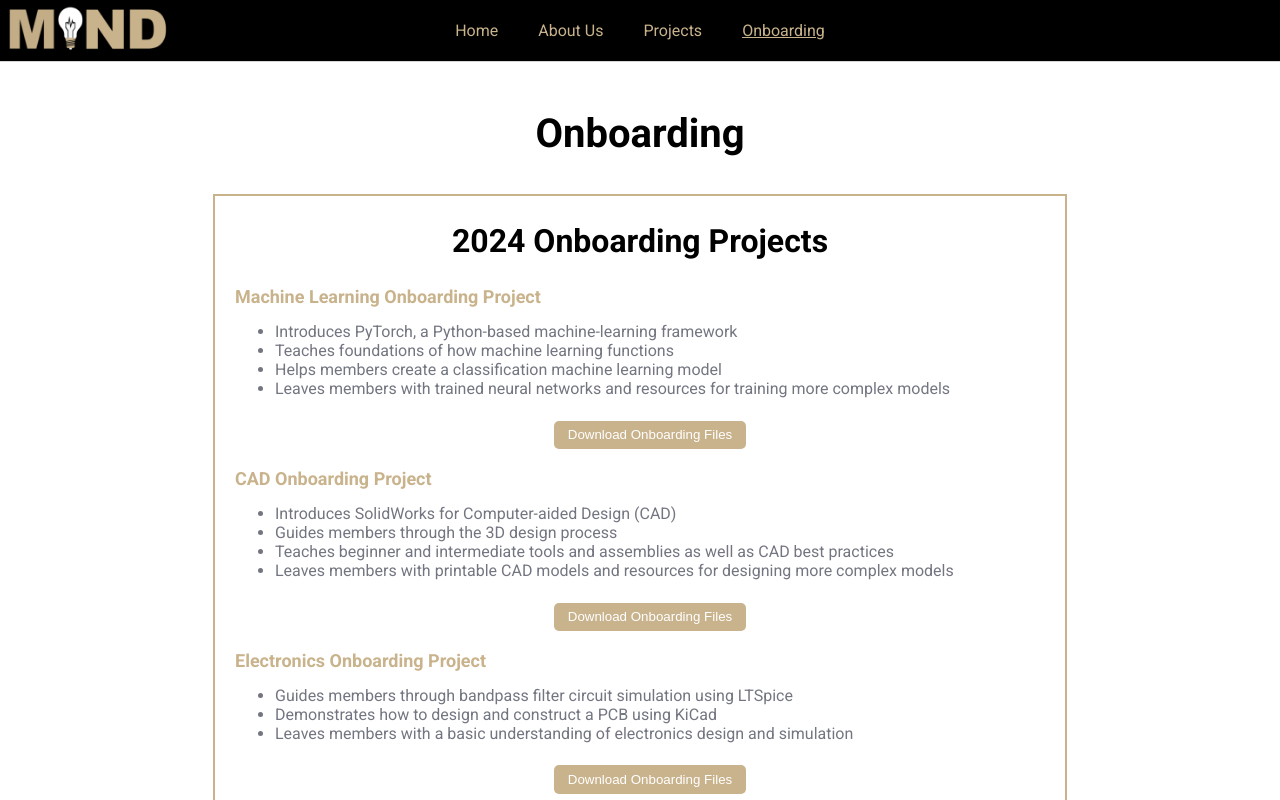
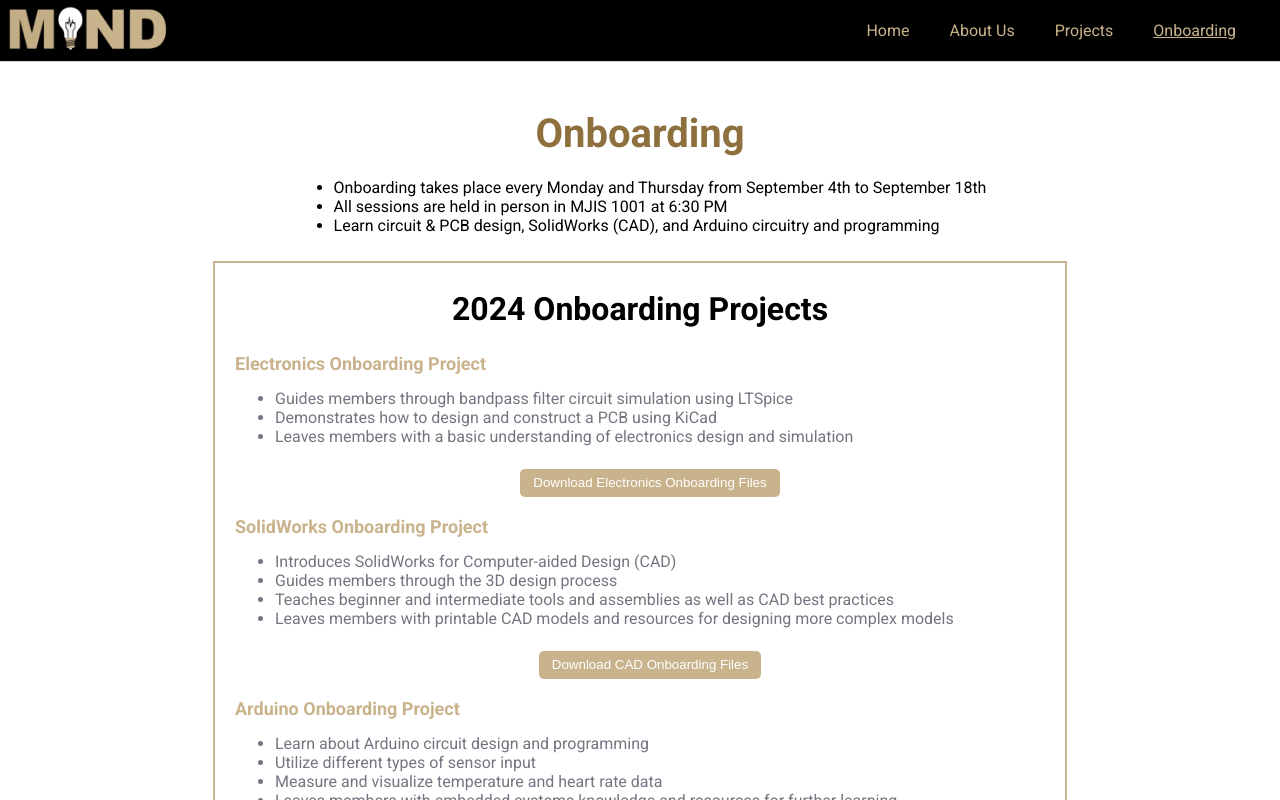
Before and after one commit to PurdueMind/PurdueMind.github.io, a React (Create React App) app: page /Onboarding in a window 1280 px wide. Shown: the top 800 px of the page. Built offline with nearby package versions, Linux system fonts and the light colour scheme.

Commit message:
Pre-onboarding update

```diff
--- a/public/index.html
+++ b/public/index.html
@@ -25,6 +25,7 @@
       Learn how to configure a non-root public URL by running `npm run build`.
     -->
     <title>Purdue MIND</title>
+    <link rel="icon" href="%PUBLIC_URL%/MIND-Logo.png" />
   </head>
   <body>
     <noscript>You need to enable JavaScript to run this app.</noscript>
--- a/src/navbar/Navbar.css
+++ b/src/navbar/Navbar.css
@@ -17,7 +17,7 @@
   display: flex;
   position: relative;
 
-  justify-content: center;
+  justify-content: flex-end;
   align-items: center;
 
   top: 0px;
@@ -82,7 +82,8 @@
 #middle {
   flex: 2;
   height: 100%;
-  justify-content: center;
+  display: flex;
+  justify-content: flex-end;
 }
 
 #hamburger {
--- a/src/pages/home/HomePage.css
+++ b/src/pages/home/HomePage.css
@@ -1,3 +1,8 @@
+h1 {
+  color: #8e6f3e;
+  margin-bottom: 5px;
+}
+
 .homePage {
   display: flex;
   flex-direction: column;
@@ -18,7 +23,15 @@
 
 #homeHeader {
   margin-top: 20px;
-  margin-bottom: 20px;
+  margin-bottom: 5px;
+  padding: 5px;
+
+  text-align: center;
+}
+
+#imageContainer {
+  margin-top: 5px;
+  margin-bottom: 10px;
   padding: 5px;
 
   text-align: center;
--- a/src/pages/home/HomePage.js
+++ b/src/pages/home/HomePage.js
@@ -1,13 +1,14 @@
 import './HomePage.css';
 import '../../App.css';
-import ToDisplay from '../../assets/home/B-involved Fair Flyer.png'; // add your photo here (e.g. hero.jpg)
+import ToDisplay from '../../assets/home/Stryker-flyer.png'; // add your photo here (e.g. hero.jpg)
 
 export default function HomePage() {
   return (
     <div className='homePage'>
 
-      {/* Local hero image (put your image at src/assets/home/hero.jpg or change the import above) */}
-      <div id='heroImageContainer' style={{ display: 'flex', justifyContent: 'center', margin: '20px 0' }}>
+      <h1>Purdue MIND</h1>
+
+      <div id='imageContainer' style={{ display: 'flex', justifyContent: 'center'}}>
         <img
           src={ToDisplay}
           alt='Purdue MIND'
@@ -15,7 +16,8 @@ export default function HomePage() {
         />
       </div>
 
-      <h2 id='eventsTxt'>Upcoming Events</h2>
+      <h2 id='eventsTxt'>Calendar</h2>
+
       <iframe
           id='calendar' title='MIND Calendar'
           src='https://calendar.google.com/calendar/embed?src=purdueuniversitymind%40gmail.com&ctz=America%2FNew_York'
@@ -27,10 +29,6 @@ export default function HomePage() {
     </div>
   );
 };
+/*
 
-/*
-<div id='homeHeader'>
-        <h1>Purdue MIND</h1>
-        <p>The frontier of Medicine, Innovation, Networking, and Design</p>
-      </div>
 */
--- a/src/pages/onboarding/OnboardingPage.js
+++ b/src/pages/onboarding/OnboardingPage.js
@@ -21,6 +21,15 @@ export default function OnboardingPage() {
     return (
         <div className='OnboardingPage'>
             <h1 className='header'>Onboarding</h1>
+
+            <div className="onboardingInformation">
+                <ul>
+                    <li>Onboarding takes place every Monday and Thursday from September 4th to September 18th</li>
+                    <li>All sessions are held in person in MJIS 1001 at 6:30 PM</li>
+                    <li>Learn circuit & PCB design, SolidWorks (CAD), and Arduino circuitry and programming</li>
+                </ul>
+            </div>
+
             <div className='projectContainer'>
                 <h2 className="sectionHeader">{year} Onboarding Projects</h2>
                 {getProjects(projectList.projects)}
@@ -36,6 +45,7 @@ function getProjects(projects) {
         formattedProjects.push(<Project
             id={workshop.title}
             title={workshop.title}
+            buttonName={workshop.buttonName}
             description={workshop.description}
             downloadFile={fileList[workshop.id]}
             downloadFilename={workshop.filename}
--- a/src/pages/onboarding/Project.js
+++ b/src/pages/onboarding/Project.js
@@ -1,7 +1,7 @@
 import '../../App.css';
 import './Onboarding.css';
 
-export const DownloadButton = ({downloadFile, filename}) => {
+export const DownloadButton = ({downloadFile, filename, buttonName}) => {
     const handleDownload = () => {
         const link = document.createElement("a");
         link.href = downloadFile;
@@ -13,11 +13,11 @@ export const DownloadButton = ({downloadFile, filename}) => {
         document.body.removeChild(link);
     }
     return (
-        <button className="downloadButton" onClick={handleDownload}>Download Onboarding Files</button>
+        <button className="downloadButton" onClick={handleDownload}>{buttonName}</button>
     )
 }
 
-export default function Project({id, title, description, downloadFile, downloadFilename}) {
+export default function Project({id, title, buttonName, description, downloadFile, downloadFilename}) {
     return (
         <div className='project' id={id}>
             <div id='projectInfo'>
@@ -25,7 +25,7 @@ export default function Project({id, title, description, downloadFile, downloadF
                 <h5 className='description'>
                     {expandDescription(description)}
                 </h5>
-                <DownloadButton downloadFile={downloadFile} filename={downloadFilename}/>
+                <DownloadButton downloadFile={downloadFile} filename={downloadFilename} buttonName={buttonName} />
             </div>
         </div>
     )
--- a/src/pages/onboarding/projectList.json
+++ b/src/pages/onboarding/projectList.json
@@ -1,20 +1,21 @@
 {
     "projects": [
         {
-            "id": "ml-project",
-            "title": "Machine Learning Onboarding Project",
-            "filename": "ml-project.zip",
+            "id": "electronics-project",
+            "title": "Electronics Onboarding Project",
+            "filename": "Electronics-Onboarding.pdf",
+            "buttonName": "Download Electronics Onboarding Files",
             "description": [
-                "Introduces PyTorch, a Python-based machine-learning framework",
-                "Teaches foundations of how machine learning functions",
-                "Helps members create a classification machine learning model",
-                "Leaves members with trained neural networks and resources for training more complex models"
+                "Guides members through bandpass filter circuit simulation using LTSpice",
+                "Demonstrates how to design and construct a PCB using KiCad",
+                "Leaves members with a basic understanding of electronics design and simulation"
             ]
         },
         {
             "id": "cad-project",
-            "title": "CAD Onboarding Project",
+            "title": "SolidWorks Onboarding Project",
             "filename": "cad-project.zip",
+            "buttonName": "Download CAD Onboarding Files",
             "description": [
                 "Introduces SolidWorks for Computer-aided Design (CAD)",
                 "Guides members through the 3D design process",
@@ -23,13 +24,15 @@
             ]
         },
         {
-            "id": "electronics-project",
-            "title": "Electronics Onboarding Project",
-            "filename": "Electronics-Onboarding.pdf",
+            "id": "ml-project",
+            "title": "Arduino Onboarding Project",
+            "filename": "ml-project.zip",
+            "buttonName": "Download Arduino Onboarding Files",
             "description": [
-                "Guides members through bandpass filter circuit simulation using LTSpice",
-                "Demonstrates how to design and construct a PCB using KiCad",
-                "Leaves members with a basic understanding of electronics design and simulation"
+                "Learn about Arduino circuit design and programming",
+                "Utilize different types of sensor input",
+                "Measure and visualize temperature and heart rate data",
+                "Leaves members with embedded systems knowledge and resources for further learning"
             ]
         }
     ]
```
Also changed, not shown: public/MIND-Logo.png (added), src/assets/home/Stryker-flyer.png (added).
